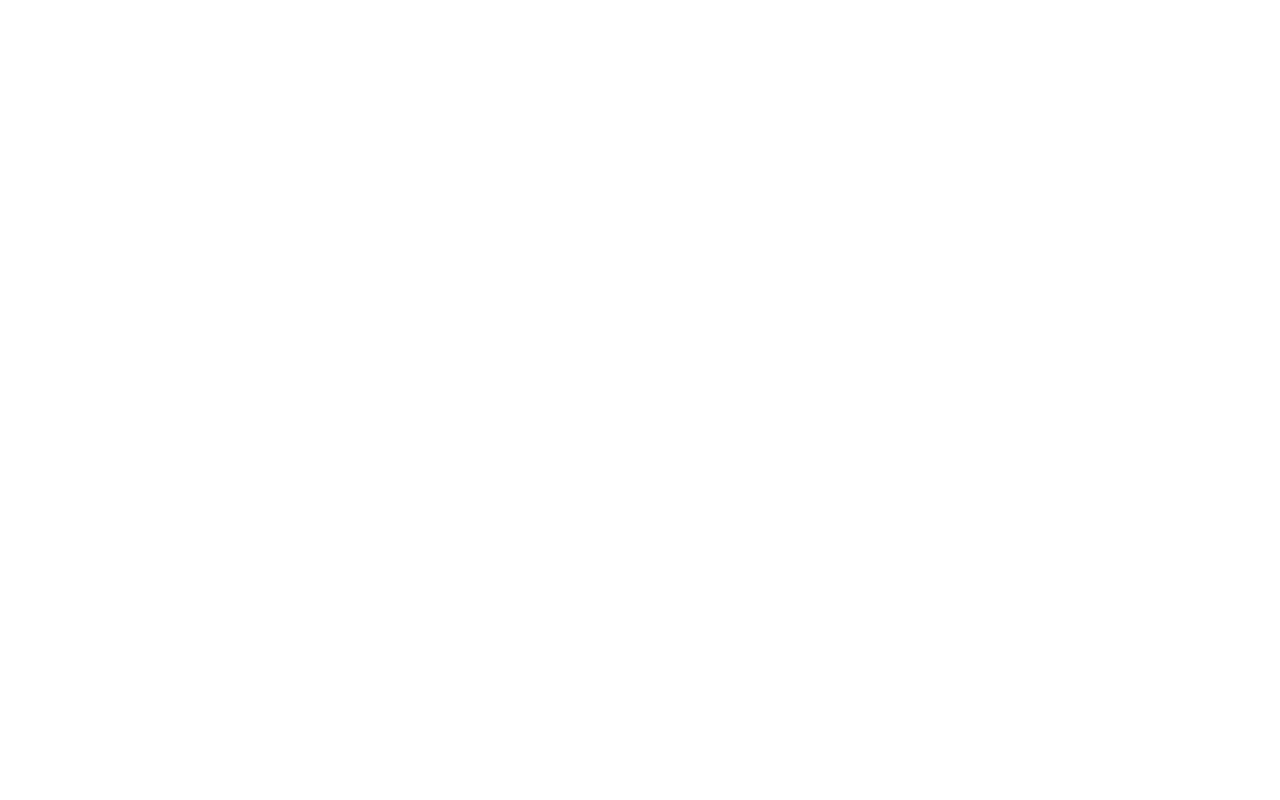
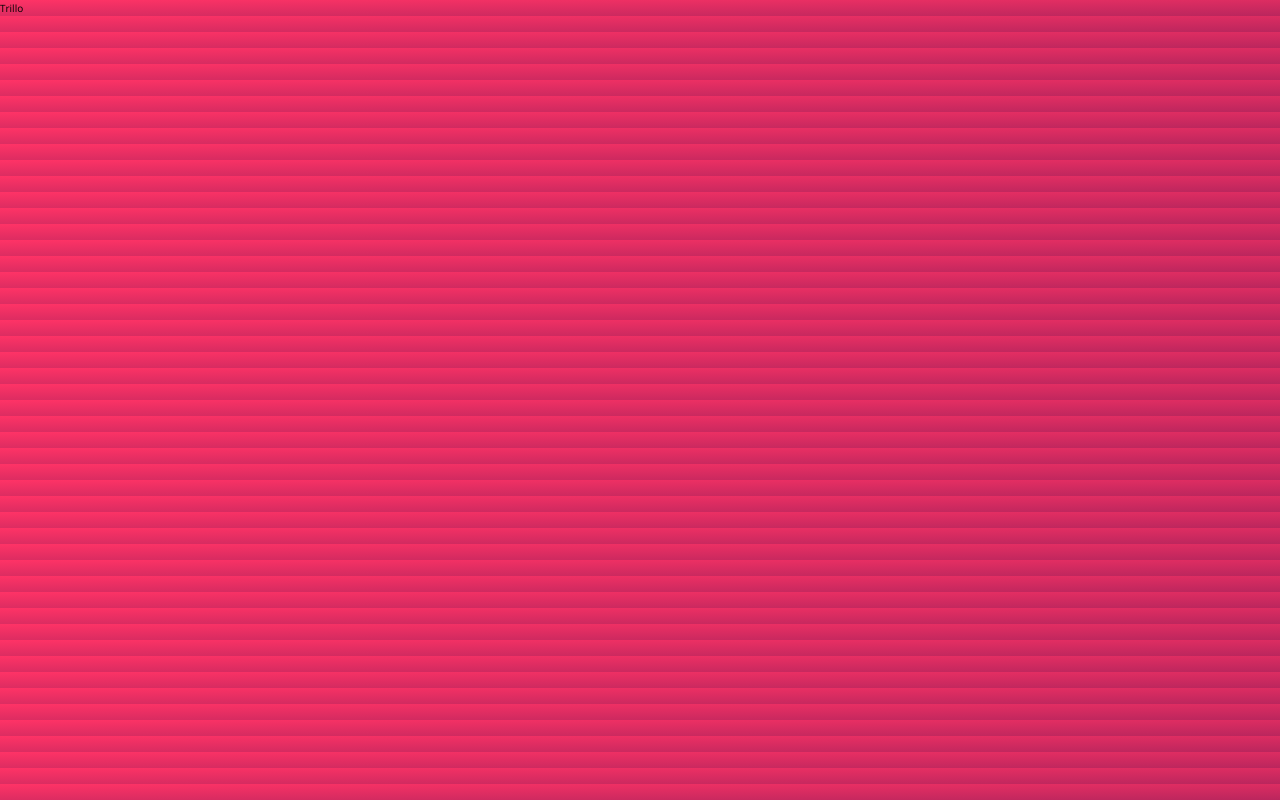
Before and after one commit to jiawen1996/Trillo, a website: page index.html in a window 1280 px wide. Drawn offline with nearby package versions, Linux system fonts and the light colour scheme.

Commit message:
add background color

```diff
--- a/index.html
+++ b/index.html
@@ -11,6 +11,6 @@
         <title>trillo &mdash; Your all-in-one booking app</title>
     </head>
     <body>
-
+        Trillo
     </body>
 </html>
--- /dev/null
+++ b/sass/_base.scss
@@ -0,0 +1,48 @@
+/*
+COLORS
+
+Primary: #eb2f64
+Primary light: #FF3366
+Primary dark: #BA265D
+
+Grey light 1: #faf9f9
+Grey light 2: #f4f2f2
+Grey light 3: #f0eeee
+Grey light 4: #ccc
+
+Grey dark 1: #333
+Grey dark 2: #777
+Grey dark 3: #999
+
+*/
+
+:root {
+    --color-primary: #eb2f64;
+    --color-primary-light: #FF3366;
+    --color-primary-dark: #BA265D;
+}
+
+
+* {
+    margin: 0;
+    padding: 0;
+}
+
+*,
+*::before,
+*::after {
+    box-sizing: inherit;
+}
+
+html {
+    box-sizing: border-box;
+    font-size: 62.6%; // 1rem = 10px, 10px/16px = 62.5%
+}
+
+body {
+    font-family: 'Open Sans', sans-serif;
+    font-weight: 400;
+    line-height: 1.6;
+    background-image: linear-gradient(to right bottom, var(--color-primary-light), var(--color-primary-dark));
+    background-size: cover;
+}
--- a/sass/main.scss
+++ b/sass/main.scss
@@ -1,17 +1,3 @@
-/*
-COLORS
-
-Primary: #eb2f64
-Primary light: #FF3366
-Primary dark: #BA265D
-
-Grey light 1: #faf9f9
-Grey light 2: #f4f2f2
-Grey light 3: #f0eeee
-Grey light 4: #ccc
-
-Grey dark 1: #333
-Grey dark 2: #777
-Grey dark 3: #999
-
-*/
+@import "base";
+@import "layout";
+@import "components";
```
Also changed, not shown: package.json (+5 -7 lines), css/style.css, sass/_components.scss (added), sass/_layout.scss (added), 1 other file.
